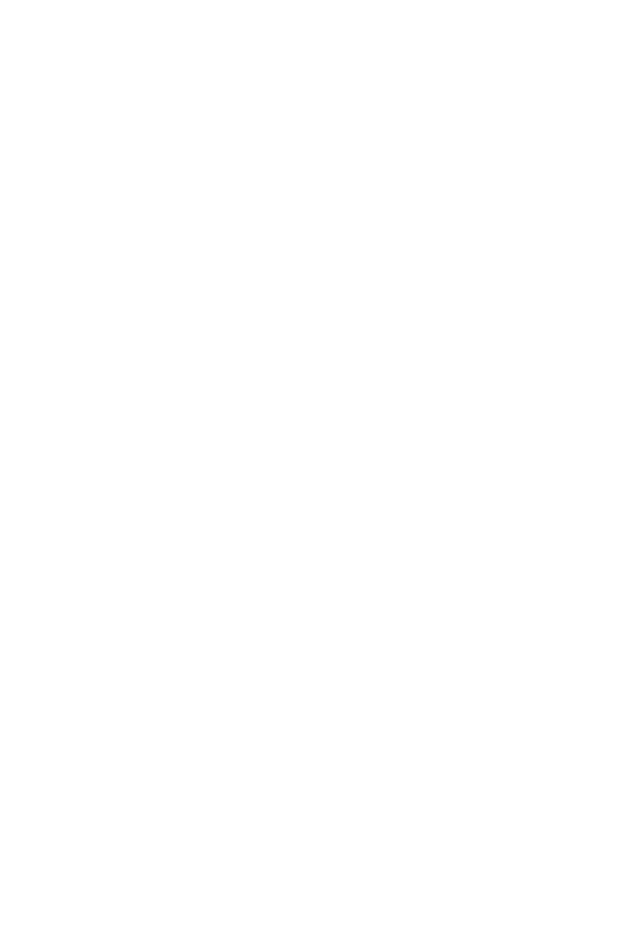
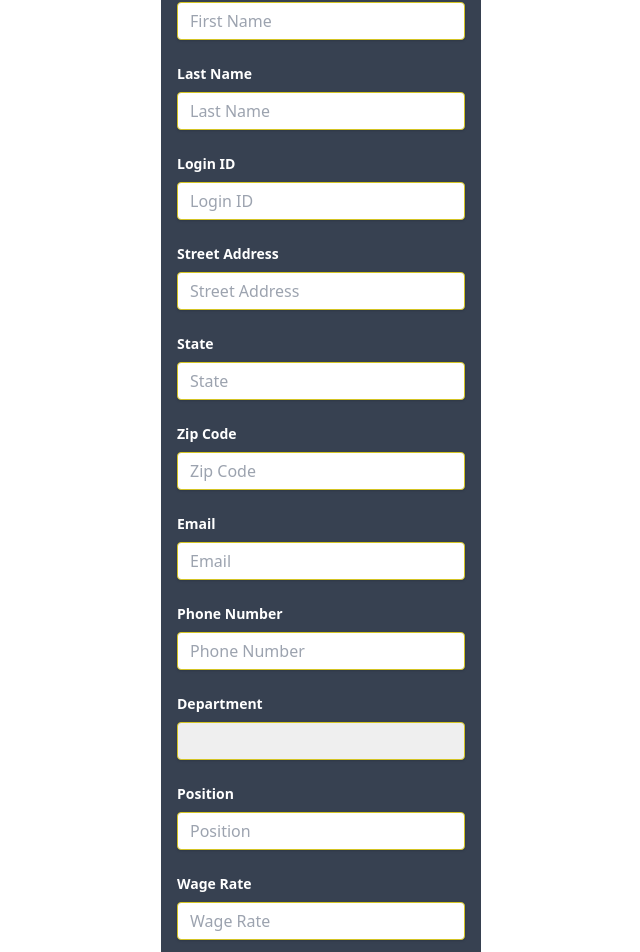
Before and after one commit to bethel-school-of-technology/team-shock-awe-frontend, an Angular app in the folder reprise/: page /update/1 in a window 1280 px wide. Before the commit this address led to /. Shown: the part 204-1156 px from the top of the page, without its empty margins (319-959 px from the left). Before the commit the page ends 800 px from the top, so only its background shows below. Built offline with nearby package versions, Linux system fonts and the light colour scheme; no server answers.

Commit message:
edited the update form don't have everything yet

```diff
--- a/reprise/src/app/app-routing.module.ts
+++ b/reprise/src/app/app-routing.module.ts
@@ -19,7 +19,7 @@
   { path: 'profile', component: ProfileComponent},
   { path: 'register', component: RegisterComponent},
   { path: 'ship', component: ShipComponent},
-  { path: 'update', component: UpdateComponent},
+  { path: 'update/:id', component: UpdateComponent},
   { path: 'admin-login', component: AdminLoginComponent},
   { path: 'register-admin', component: RegisterAdminComponent}
 ];
--- a/reprise/src/app/components/register/register.component.html
+++ b/reprise/src/app/components/register/register.component.html
@@ -11,7 +11,8 @@
   class="flex container mx-auto items-center justify-center"
 >
   <div class="w-full max-w-xs">
-    <!-- create the ngSubmit and call the add employee function that we made in the register ts file. -->
+
+    <!-- ****create the ngSubmit and call the add employee function that we made in the register ts file. -->
     <form
       class="bg-gray-700 shadow-none rounded px-4 pt-6 pb-8 mb-4"
       (ngSubmit)="registerEmployee()"
--- a/reprise/src/app/components/update/update.component.html
+++ b/reprise/src/app/components/update/update.component.html
@@ -1,87 +1,176 @@
+<div
+  id="register-container"
+  class="flex container font-bold text-gray-700 text-5xl p-6 mx-auto items-center justify-center"
+>
+  <h3>UPDATE EMPLOYEE</h3>
 
-<div id="update-container"
-    class="flex container font-bold text-gray-700 text-5xl p-6 mx-auto items-center justify-center">
-    <h3>EDIT EMPLOYEE</h3>
+  <h5>{{ editEmployee.firstName }} {{ editEmployee.lastName }}</h5>
 </div>
 
-<!-- EDIT EMPLOYEE FORM -->
-<div id="update-container" class="flex container mx-auto items-center justify-center">
+<!-- ADD EMPLOYEE FORM -->
+<div
+  id="register-container"
+  class="flex container mx-auto items-center justify-center"
+>
   <div class="w-full max-w-xs">
-        <form class="bg-gray-700 shadow-none rounded px-4 pt-6 pb-8 mb-4">
+
+    <!-- ****update the ngSubmit and call the add employee function that we made to edit the employee ts file. -->
+    <form
+      class="bg-gray-700 shadow-none rounded px-4 pt-6 pb-8 mb-4"
+      (ngSubmit)="updateEmployee()"
+    >
       <!-- <img src="../../assets/logo.png" class="logo" /> -->
       <div class="mb-6">
         <label class="block text-white text-sm font-bold mb-2" for="firstName">
           First Name
         </label>
         <input
+          [(ngModel)]="editEmployee.firstName"
           class="shadow appearance-none border border-olive-400 rounded w-full py-2 px-3 text-gray-700 leading-tight focus:outline-none focus:shadow-outline"
-                    id="firstname" type="text" placeholder="First Name">
+          name="firstname"
+          type="text"
+          placeholder="First Name"
+          required
+        />
       </div>
       <div class="mb-6">
         <label class="block text-white text-sm font-bold mb-2" for="lastName">
           Last Name
         </label>
         <input
+          [(ngModel)]="editEmployee.lastName"
           class="shadow appearance-none border border-olive-400 rounded w-full py-2 px-3 text-gray-700 leading-tight focus:outline-none focus:shadow-outline"
-                    id="lastname" type="text" placeholder="Last Name">
+          name="lastname"
+          type="text"
+          placeholder="Last Name"
+          required
+        />
       </div>
       <div class="mb-6">
         <label class="block text-white text-sm font-bold mb-2" for="loginId">
           Login ID
         </label>
         <input
+          [(ngModel)]="editEmployee.loginId"
           class="shadow appearance-none border border-olive-400 rounded w-full py-2 px-3 text-gray-700 leading-tight focus:outline-none focus:shadow-outline"
-                    id="loginId" type="number" placeholder="Login ID">
+          name="loginId"
+          type="text"
+          placeholder="Login ID"
+          min="0000"
+          maxlength="4"
+          size="4"
+        />
       </div>
       <div class="mb-6">
         <label class="block text-white text-sm font-bold mb-2" for="address">
           Street Address
         </label>
         <input
+          [(ngModel)]="editEmployee.streetAddress"
           class="shadow appearance-none border border-olive-400 rounded w-full py-2 px-3 text-gray-700 leading-tight focus:outline-none focus:shadow-outline"
-                    id="address" type="text" placeholder="Street Address">
+          name="address"
+          type="text"
+          placeholder="Street Address"
+        />
       </div>
       <div class="mb-6">
         <label class="block text-white text-sm font-bold mb-2" for="state">
           State
         </label>
         <input
+          [(ngModel)]="editEmployee.state"
           class="shadow appearance-none border border-olive-400 rounded w-full py-2 px-3 text-gray-700 leading-tight focus:outline-none focus:shadow-outline"
-                    id="state" type="text" placeholder="State">
+          name="state"
+          type="text"
+          placeholder="State"
+        />
       </div>
       <div class="mb-6">
         <label class="block text-white text-sm font-bold mb-2" for="zipcode">
           Zip Code
         </label>
         <input
+          [(ngModel)]="editEmployee.zipCode"
           class="shadow appearance-none border border-olive-400 rounded w-full py-2 px-3 text-gray-700 leading-tight focus:outline-none focus:shadow-outline"
-                    id="zipcode" type="number" placeholder="Zip Code">
+          name="zipCode"
+          type="text"
+          placeholder="Zip Code"
+          min="00000"
+          maxlength="5"
+          size="5"
+        />
       </div>
       <div class="mb-6">
         <label class="block text-white text-sm font-bold mb-2" for="lastName">
           Email
         </label>
         <input
+          [(ngModel)]="editEmployee.email"
           class="shadow appearance-none border border-olive-400 rounded w-full py-2 px-3 text-gray-700 leading-tight focus:outline-none focus:shadow-outline"
-                    id="email" type="email" placeholder="Email">
+          name="email"
+          type="email"
+          placeholder="Email"
+          required
+        />
       </div>
       <div class="mb-6">
-                <label class="block text-white text-sm font-bold mb-2" for="phoneNumber">
+        <label
+          class="block text-white text-sm font-bold mb-2"
+          for="phoneNumber"
+        >
           Phone Number
         </label>
         <input
+          [(ngModel)]="editEmployee.phoneNumber"
           class="shadow appearance-none border border-olive-400 rounded w-full py-2 px-3 text-gray-700 leading-tight focus:outline-none focus:shadow-outline"
-                    id="phoneNumber" type="number" placeholder="Phone Number">
+          name="phoneNumber"
+          type="tel"
+          pattern="[0-9]{3}-[0-9]{3}-[0-9]{4}"
+          placeholder="Phone Number"
+          maxlength="10"
+          size="10"
+        />
       </div>
 
       <div class="mb-6">
-                <p class="text-white text-1em font-bold mb-1">Department:</p>
+        <label class="block text-white text-sm font-bold mb-2" for="department">
+          Department
+        </label>
+        <select
+          class="dropdown shadow appearance-none border border-olive-400 rounded w-full py-2 px-3 text-gray-700 leading-tight focus:outline-none focus:shadow-outline"
+          name="department"
+          [(ngModel)]="editEmployee.department">
+
+        <span class="mr-2">Dropdown</span>
+          <option class="bg-gray-700 text-grey-200 font-semibold py-2 px-4 rounded inline-flex items-center" value="shipping">Shipping</option>
+          <option value="production">Production</option>
+        </select>
+
+      </div>
+
+      <!-- trying out different drop menu edited code -->
+      <!-- <div class="mb-6">
+        <label class="block text-white text-sm font-bold mb-2" for="department">
+            Department
+          </label>
+        <div class="block dropdown inline-block relative">
+          <button class="dropdown shadow appearance-none bg-white border border-olive-400 rounded w-full py-2 px-3 text-gray-700 leading-tight focus:outline-none focus:shadow-outline">
+            <span class="mr-1 text-gray-400">Select Department</span>
+             </button>
+          <ul class="dropdown-menu absolute hidden text-gray-700 pt-1">
+            <li class="rounded-t bg-gray-200 hover:bg-olive-400 py-2 px-4 block whitespace-no-wrap" value="shipping">Shipping</li>
+            <li class="bg-gray-200 hover:bg-olive-400 py-2 px-4 block whitespace-no-wrap" value="production">Production</li>
+            </ul>
+        </div> -->
+
+
+      <!-- <p class="text-white text-1em font-bold mb-1">Department:</p>
               <input type="radio" class="form-radio text-olive-400" id="shipping" name="department" value="1" checked>
               <label class="text-white text-1em font-normal mb-1" for="shipping"> Shipping</label>
               <br>
               <input type="radio" class="form-radio text-olive-400" id="production" name="department" value="2">
-                <label class="text-white text-1em font-normal mb-2" for="production"> Production</label>
-              </div>
+              <label class="text-white text-1em font-normal mb-2" for="production"> Production</label> -->
+
       <!-- <div class="mb-6">
               <label class="block text-white text-sm font-bold mb-2" for="Department">
                   Department
@@ -94,9 +183,16 @@
         <label class="block text-white text-sm font-bold mb-2" for="Position">
           Position
         </label>
+
         <input
-                    class="shadow appearance-none border border-olive-400 rounded w-full py-2 px-3 text-gray-700 leading-tight focus:outline-none focus:shadow-outline"
-                    id="position" type="text" placeholder="Position">
+          [(ngModel)]="editEmployee.position"
+          class="required shadow appearance-none border border-olive-400 rounded w-full py-2 px-3 text-gray-700 leading-tight focus:outline-none focus:shadow-outline"
+          name="position"
+          type="text"
+          placeholder="Position"
+          required
+        />
+
       </div>
 
       <div class="mb-6">
@@ -104,24 +200,21 @@
           Wage Rate
         </label>
         <input
+          [(ngModel)]="editEmployee.wageRate"
           class="shadow appearance-none border border-olive-400 rounded w-full py-2 px-3 text-gray-700 leading-tight focus:outline-none focus:shadow-outline"
-                    id="wageRate" type="number" placeholder="Wage Rate">
+          name="wageRate"
+          type="number"
+          placeholder="Wage Rate"
+          required
+        />
       </div>
       <div class="mb-6">
-                <p class="text-white text-1em font-bold mb-1">Status:</p>
-                <input type="radio" class="form-radio text-olive-400" id="active" name="status" value="1" checked>
-                <label class="text-white text-1em font-normal mb-1" for="active"> Active</label>
-                <br>
-                <input type="radio" class="form-radio text-olive-400" id="inactive" name="status" value="2">
-                <label class="text-white text-1em font-normal mb-2" for="inactive"> Inactive</label>
-              </div>
-              <div class="mb-6">
-                <p class="text-white text-1em font-bold mb-1">Admin:</p>
-                <input type="radio" class="form-radio text-olive-400" id="yes" name="admin" value="1" checked>
+        <!-- <p class="text-white text-1em font-bold mb-1">Admin:</p>
+              <input type="radio" class="form-radio text-olive-400" id="yes" name="admin" value="1">
               <label class="text-white text-1em font-normal mb-1" for="yes"> Yes</label>
               <br>
               <input type="radio" class="form-radio text-olive-400" id="no" name="admin" value="2">
-                <label class="text-white text-1em font-normal mb-2" for="no"> No</label>
+              <label class="text-white text-1em font-normal mb-2" for="no"> No</label> -->
       </div>
       <!-- <div class="mb-6">
               <label class="block text-white text-sm font-bold mb-2" for="password">
@@ -140,10 +233,12 @@
                   id="confirm-password" type="password" placeholder="******************">
           </div> -->
       <div class="flex items-center justify-between">
+        <!-- change the button to a submit button to give info from the form -->
         <button
           class="bg-olive-400 hover:bg-opacity-80 text-white font-bold py-2 px-4 rounded focus:outline-none focus:shadow-outline"
-                    type="button">
-                    EDIT EMPLOYEE
+          type="submit" routerLink="/profile"
+        >
+          UPDATE EMPLOYEE
         </button>
       </div>
     </form>
--- a/reprise/src/app/components/update/update.component.ts
+++ b/reprise/src/app/components/update/update.component.ts
@@ -1,4 +1,7 @@
 import { Component, OnInit } from '@angular/core';
+import { Employee } from 'src/app/models/employee';
+import { ActivatedRoute, Router } from '@angular/router';
+import { EmployeeService } from 'src/app/services/employee.service';
 
 @Component({
   selector: 'app-update',
@@ -7,9 +10,29 @@
 })
 export class UpdateComponent implements OnInit {
 
-  constructor() { }
+ editEmployee: Employee = new Employee();
+
+ loginID: number;
+
+  constructor(private actRoute: ActivatedRoute, private myEmployeeService: EmployeeService, private router: Router) { }
 
   ngOnInit(): void {
+    // Extracted the ID from the URL
+    this.loginID = parseInt(this.actRoute.snapshot.paramMap.get("loginId"));
+    console.log(this.loginID);
+
+    // Fetch the contact corresponding to the ID
+    this.myEmployeeService.getOneEmployee(this.loginID).subscribe(response =>{
+      console.log(response);
+      this.editEmployee = response;
+    })
   }
 
+  // this calls so that the form will work on the update page
+  updateEmployee(){
+this.myEmployeeService.updateEmployee(this.loginID, this.editEmployee).subscribe(response =>{
+  console.log(response);
+this.router.navigate(["profile"]);
+})
+  }
 }
--- a/reprise/src/app/services/employee.service.ts
+++ b/reprise/src/app/services/employee.service.ts
@@ -15,7 +15,7 @@
   // add this http client in the brakets and creates an import
   constructor(private http: HttpClient) {}
 
-  // what are the tasks that I need to complete
+  // now I lists all the tasks that I need to complete
 
   //a way to list all employees (READ)
   getAllEmployees(): Observable<Employee[]> {
```
Also changed, not shown: reprise/src/app/app.component.ts (+0 -9 lines), reprise/src/app/components/profile/profile.component.html (+22 -8 lines). Lines whose indentation alone changed are shown as unchanged.
